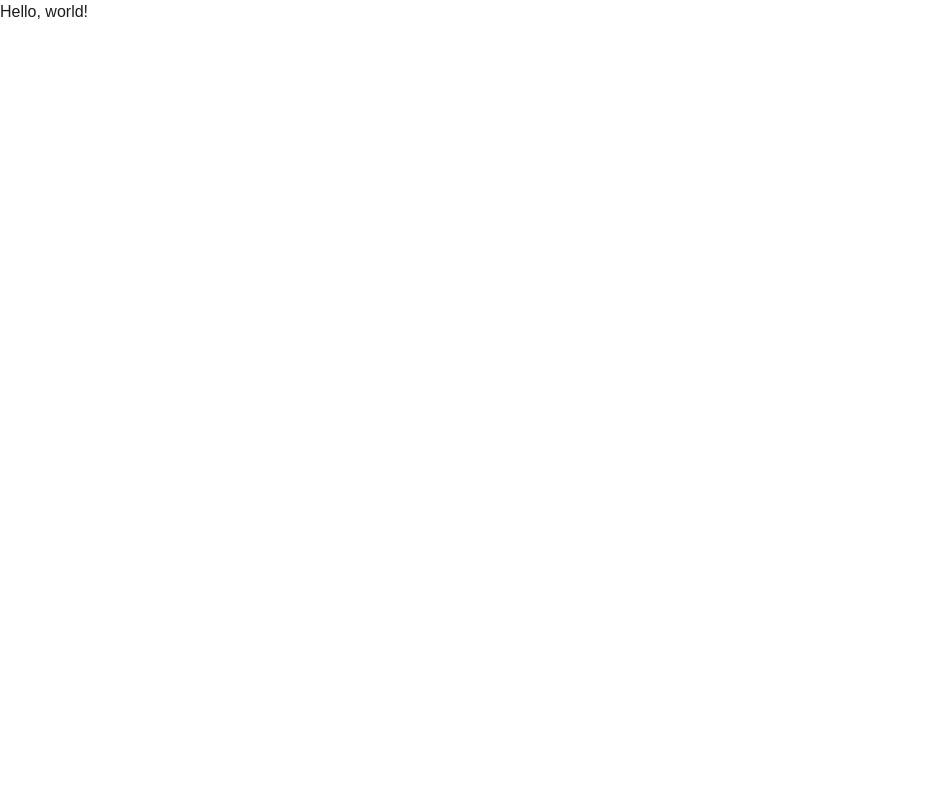
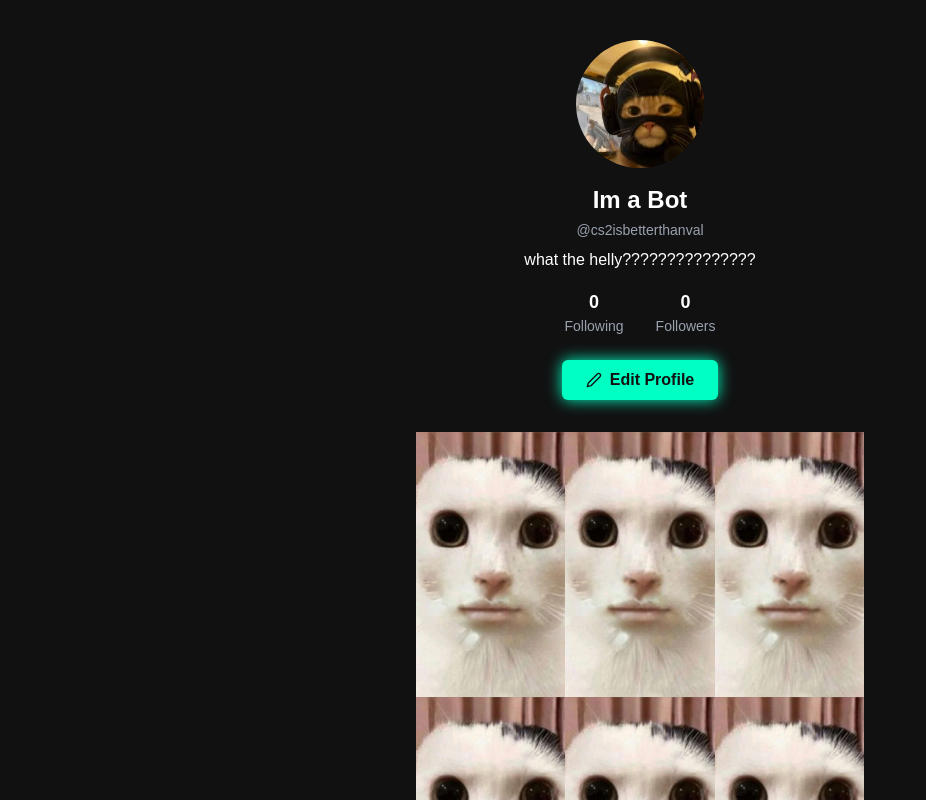
Before and after one commit to SDProject2025/game-spheres, a Next.js app: page /profile in a window 1280 px wide. Shown: the top 800 px of the page, without its empty margins (0-926 px from the left). Built offline with nearby package versions, Linux system fonts and the light colour scheme.

Commit message:
feat(profile page): skeleton for profile page, uses dummy images

```diff
--- a/src/app/profile/page.tsx
+++ b/src/app/profile/page.tsx
@@ -1,3 +1,74 @@
-export default function Profile() {
-    return <p>Hello, world!</p>
+"use client";
+import { useState } from "react";
+import { FiEdit2 } from "react-icons/fi";
+import { HiMiniPlay } from "react-icons/hi2";
+
+export default function ProfilePage() {
+  const [isOwner] = useState(true);
+{/* kinda went with tiktok style profile view, we can mess around with it though. */}
+  const profile = {
+    username: "@cs2isbetterthanval",
+    name: "Im a Bot",
+    bio: "what the helly???????????????",
+    following: 0,
+    followers: 0,
+    posts: Array.from({ length: 12 }, (_, i) => ({
+      id: i,
+      thumbnail: "/holder.jpg"
+    })),
+  };
+
+  return (
+    <div className="min-h-screen bg-[#111] text-white flex flex-col items-center py-10">
+      {/* pfp - add rings around it possibly??? */}
+      <div className="relative w-32 h-32 rounded-full overflow-hidden bg-[#222]">
+        <img
+          src="/pfp.jpg"
+          alt="Avatar"
+          className="w-full h-full object-cover"
+        />
+      </div>
+      <h1 className="mt-4 text-2xl font-bold">{profile.name}</h1>
+      <h2 className="text-sm text-gray-400 mt-1">{profile.username}</h2>
+      <p className="text-center max-w-xs mt-2">{profile.bio}</p>
+
+      {/* follows info idk if we should have likes as well or gamespheres followed */}
+      <div className="flex gap-8 mt-4">
+        <div className="text-center">
+          <p className="font-bold text-lg">{profile.following}</p>
+          <p className="text-gray-400 text-sm">Following</p>
+        </div>
+        <div className="text-center">
+          <p className="font-bold text-lg">{profile.followers}</p>
+          <p className="text-gray-400 text-sm">Followers</p>
+        </div>
+      </div>
+
+      <button className="mt-6 px-6 py-2 rounded-md font-semibold text-[#111] bg-[#00ffc3] shadow-[0_0_15px_#00ffc3] hover:bg-[#00e6b3] transition flex items-center gap-2">
+        {isOwner ? (
+          <>
+            <FiEdit2 /> Edit Profile
+          </>
+        ) : (
+          "Follow"
+        )}
+      </button>{/* switches between edit profile or follow depending who user is...also need to check if following/friends */}
+
+      {/* videogrid which is like 16:9 aspect ratio for poreview- grid column amount would have to depemd onn videos posted */}
+      <div className="grid grid-cols-3 gap-0 mt-8 max-w-md w-full">
+        {profile.posts.map((post) => (
+          <div key={post.id} className="relative aspect-[9/16] overflow-hidden">
+            <img
+              src={post.thumbnail}
+              alt="hm"
+              className="w-full h-full object-cover"
+            />
+            <div className="absolute inset-0 bg-black/40 opacity-0 hover:opacity-100 flex items-center justify-center transition">
+              <HiMiniPlay className="w-8 h-8" />
+            </div>
+          </div>
+        ))}
+      </div>
+    </div>
+  );
 }
```
Also changed, not shown: public/holder.jpg (added), public/pfp.jpg (added).
